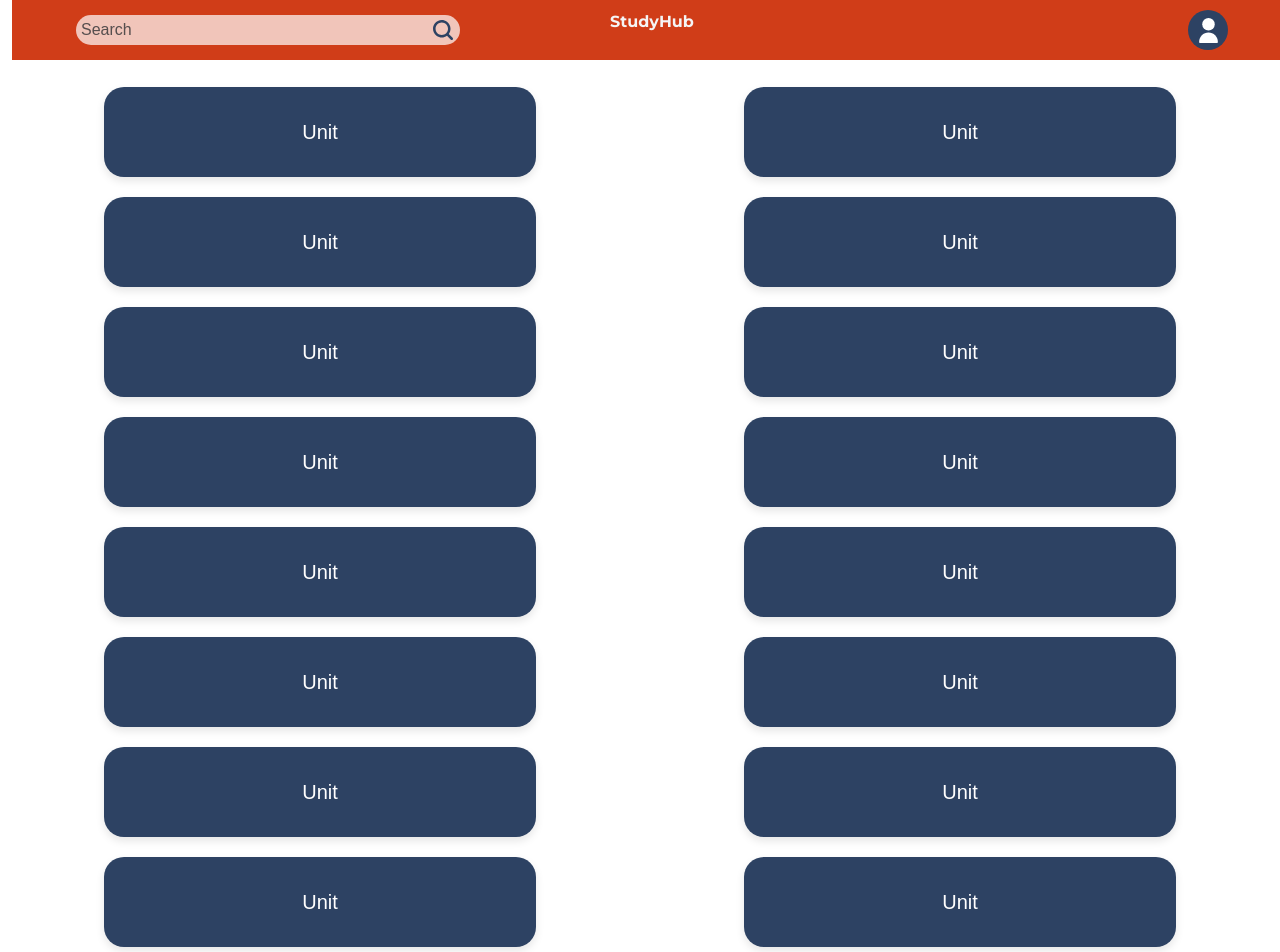
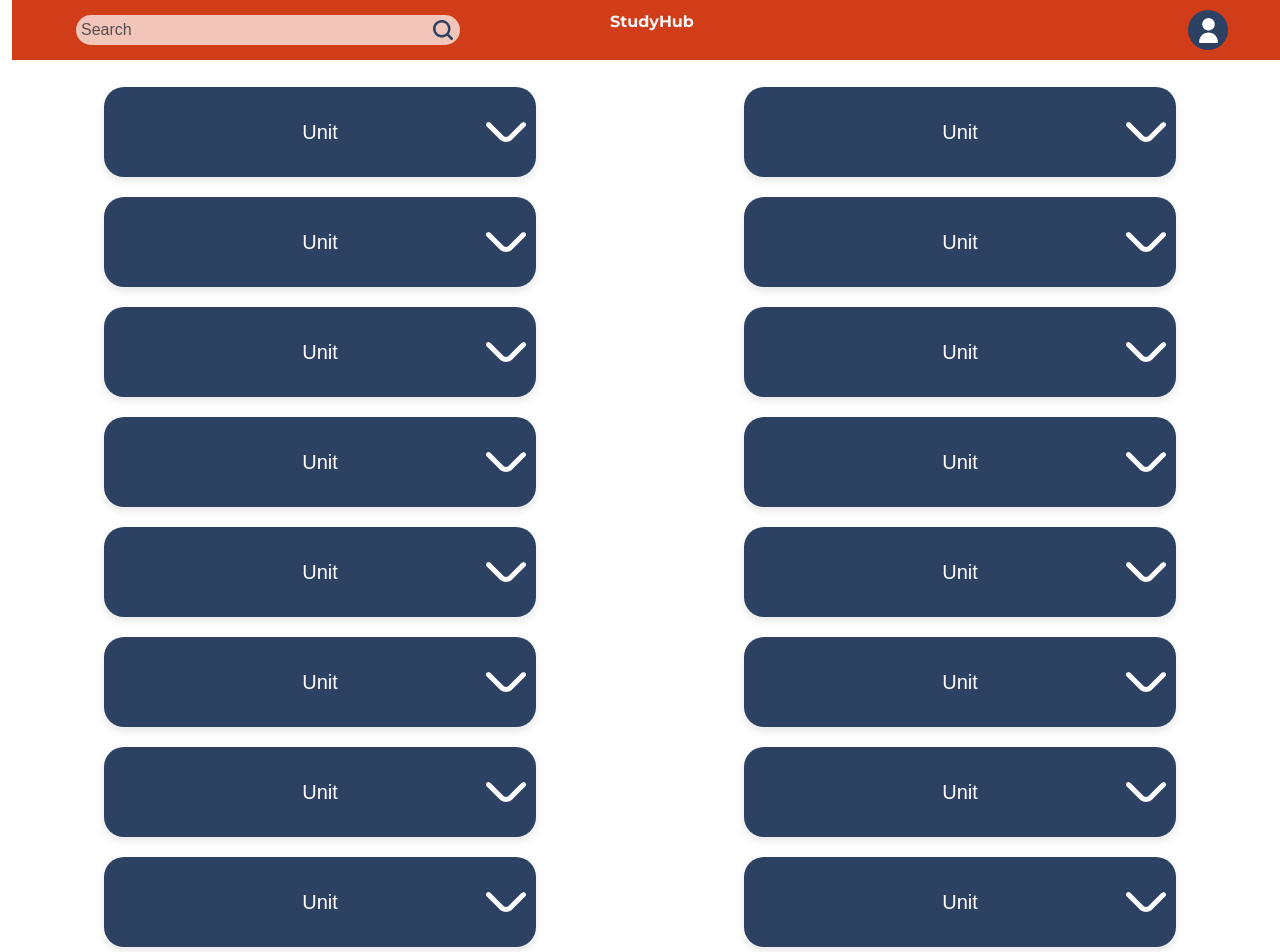
Before and after one commit to elidaarnaut/StudyHub, a React (Create React App) app in the folder study-hub/: page /units-page in a window 1280 px wide. Shown: the top 952 px of the page. Built offline with nearby package versions, Linux system fonts and the light colour scheme; what webfontloader would draw is missing.

Commit message:
progress on units page

```diff
--- a/study-hub/src/pages/UnitsPage.js
+++ b/study-hub/src/pages/UnitsPage.js
@@ -2,8 +2,8 @@ import React from 'react';
 import { Container, Row, Col, Button } from 'react-bootstrap';
 import 'bootstrap/dist/css/bootstrap.min.css';
 import TopMenu2 from '../components/TopMenu2';
+import angle from '../assets/angle.png';
 
-//need to add dropdown menu at the unitss
 function UnitsPage() {
   const pageStyle = {
     fontFamily: 'Arial, sans-serif',
@@ -26,7 +26,7 @@ function UnitsPage() {
   const unitButtonStyle = {
     backgroundColor: '#2D4263',
     color: 'white',
-    padding: '30px 20px',
+    padding: '30px 20px',  // Increased padding to make the buttons taller
     borderRadius: '20px',
     border: 'none',
     fontSize: '20px',
@@ -34,6 +34,15 @@ function UnitsPage() {
     width: '70%',
     textAlign: 'center',
     boxShadow: '0 4px 8px rgba(0, 0, 0, 0.1)',
+    position: 'relative',
+  };
+
+  const angleImageStyle = {
+    position: 'absolute',
+    right: '10px',
+    top: '50%',
+    transform: 'translateY(-50%)',
+    cursor: 'pointer',
   };
 
   const colStyle = {
@@ -52,24 +61,154 @@ function UnitsPage() {
       </Row>
       <Row>
         <Col xs={12} md={6} style={colStyle}>
-          <Button style={unitButtonStyle}>Unit</Button>
-          <Button style={unitButtonStyle}>Unit</Button>
-          <Button style={unitButtonStyle}>Unit</Button>
-          <Button style={unitButtonStyle}>Unit</Button>
-          <Button style={unitButtonStyle}>Unit</Button>
-          <Button style={unitButtonStyle}>Unit</Button>
-          <Button style={unitButtonStyle}>Unit</Button>
-          <Button style={unitButtonStyle}>Unit</Button>
+
+          <Button style={unitButtonStyle}>
+            Unit
+            <img
+              src={angle}
+              alt="angle"
+              style={angleImageStyle}
+              onClick={() => alert('Angle clicked!')} // i need to put handler logic here
+            />
+          </Button>
+
+          <Button style={unitButtonStyle}>
+            Unit
+            <img
+              src={angle}
+              alt="angle"
+              style={angleImageStyle}
+              onClick={() => alert('Angle clicked!')} // i need to make this unit button a component also, that way making code more readable
+            />
+          </Button>
+          <Button style={unitButtonStyle}>
+            Unit
+            <img
+              src={angle}
+              alt="angle"
+              style={angleImageStyle}
+              onClick={() => alert('Angle clicked!')}
+            />
+          </Button>
+          <Button style={unitButtonStyle}>
+            Unit
+            <img
+              src={angle}
+              alt="angle"
+              style={angleImageStyle}
+              onClick={() => alert('Angle clicked!')}
+            />
+          </Button>
+          <Button style={unitButtonStyle}>
+            Unit
+            <img
+              src={angle}
+              alt="angle"
+              style={angleImageStyle}
+              onClick={() => alert('Angle clicked!')}
+            />
+          </Button>
+          <Button style={unitButtonStyle}>
+            Unit
+            <img
+              src={angle}
+              alt="angle"
+              style={angleImageStyle}
+              onClick={() => alert('Angle clicked!')}
+            />
+          </Button>
+          <Button style={unitButtonStyle}>
+            Unit
+            <img
+              src={angle}
+              alt="angle"
+              style={angleImageStyle}
+              onClick={() => alert('Angle clicked!')}
+            />
+          </Button>
+          <Button style={unitButtonStyle}>
+            Unit
+            <img
+              src={angle}
+              alt="angle"
+              style={angleImageStyle}
+              onClick={() => alert('Angle clicked!')}
+            />
+          </Button>
         </Col>
         <Col xs={12} md={6} style={colStyle}>
-          <Button style={unitButtonStyle}>Unit</Button>
-          <Button style={unitButtonStyle}>Unit</Button>
-          <Button style={unitButtonStyle}>Unit</Button>
-          <Button style={unitButtonStyle}>Unit</Button>
-          <Button style={unitButtonStyle}>Unit</Button>
-          <Button style={unitButtonStyle}>Unit</Button>
-          <Button style={unitButtonStyle}>Unit</Button>
-          <Button style={unitButtonStyle}>Unit</Button>
+          <Button style={unitButtonStyle}>
+            Unit
+            <img
+              src={angle}
+              alt="angle"
+              style={angleImageStyle}
+              onClick={() => alert('Angle clicked!')}
+            />
+          </Button>
+          <Button style={unitButtonStyle}>
+            Unit
+            <img
+              src={angle}
+              alt="angle"
+              style={angleImageStyle}
+              onClick={() => alert('Angle clicked!')}
+            />
+          </Button>
+          <Button style={unitButtonStyle}>
+            Unit
+            <img
+              src={angle}
+              alt="angle"
+              style={angleImageStyle}
+              onClick={() => alert('Angle clicked!')}
+            />
+          </Button>
+          <Button style={unitButtonStyle}>
+            Unit
+            <img
+              src={angle}
+              alt="angle"
+              style={angleImageStyle}
+              onClick={() => alert('Angle clicked!')}
+            />
+          </Button>
+          <Button style={unitButtonStyle}>
+            Unit
+            <img
+              src={angle}
+              alt="angle"
+              style={angleImageStyle}
+              onClick={() => alert('Angle clicked!')}
+            />
+          </Button>
+          <Button style={unitButtonStyle}>
+            Unit
+            <img
+              src={angle}
+              alt="angle"
+              style={angleImageStyle}
+              onClick={() => alert('Angle clicked!')}
+            />
+          </Button>
+          <Button style={unitButtonStyle}>
+            Unit
+            <img
+              src={angle}
+              alt="angle"
+              style={angleImageStyle}
+              onClick={() => alert('Angle clicked!')}
+            />
+          </Button>
+          <Button style={unitButtonStyle}>
+            Unit
+            <img
+              src={angle}
+              alt="angle"
+              style={angleImageStyle}
+              onClick={() => alert('Angle clicked!')}
+            />
+          </Button>
         </Col>
       </Row>
     </Container>
```
Also changed, not shown: study-hub/src/assets/angle.png (added).
